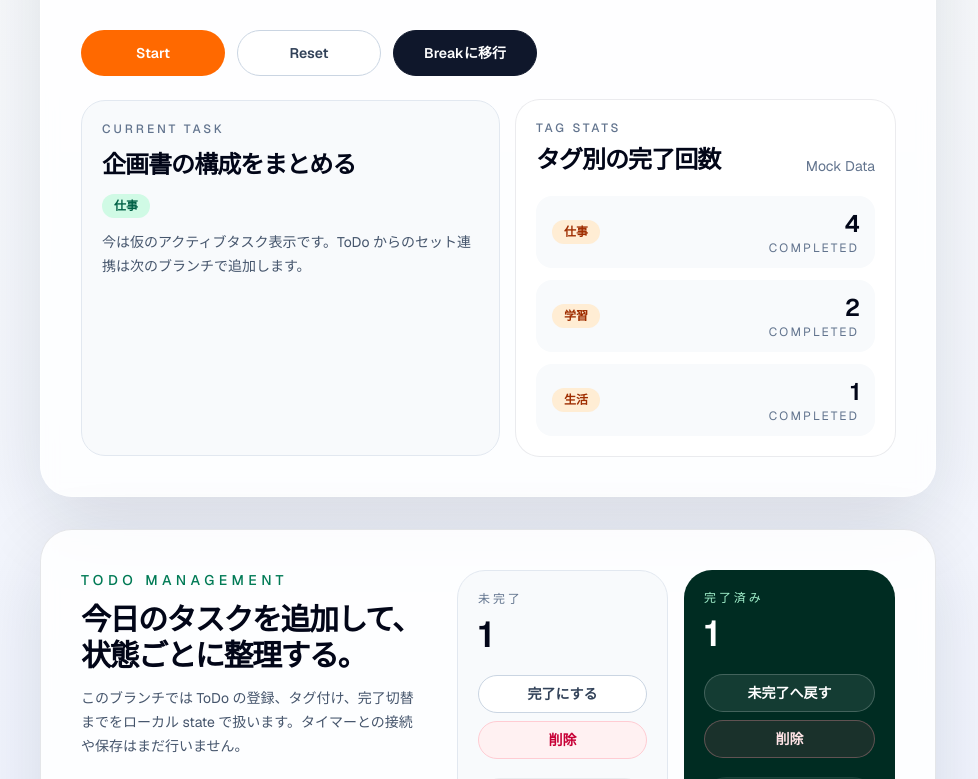
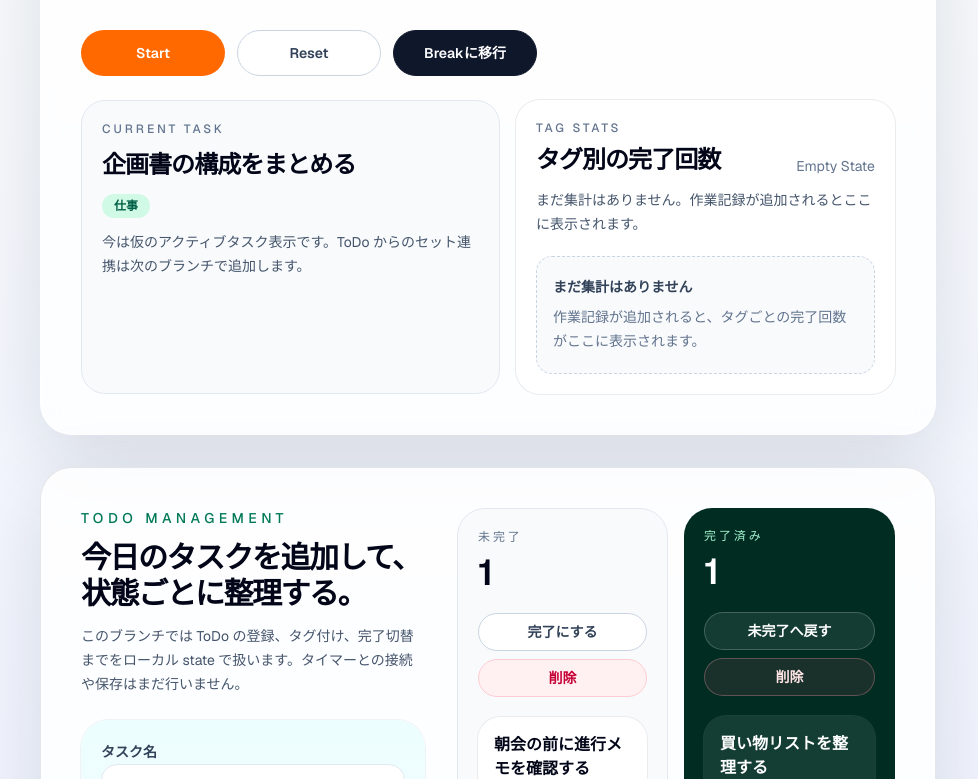
Before and after one commit to arakink/pomo-list, a Next.js app: page / in a window 1280 px wide. Shown: the part 761-1540 px from the top of the page, without its empty margins (24-1002 px from the left). Built offline with nearby package versions, Linux system fonts and the light colour scheme.

Commit message:
feat: タグ統計の初期状態を空にし、未設定タスクの表示を改善

```diff
--- a/components/timer-panel.tsx
+++ b/components/timer-panel.tsx
@@ -20,11 +20,7 @@ const mockCurrentTask: CurrentTask = {
   tag: "仕事",
 };
 
-const mockTagStats: TagStat[] = [
-  { tag: "仕事", completedCount: 4 },
-  { tag: "学習", completedCount: 2 },
-  { tag: "生活", completedCount: 1 },
-];
+const mockTagStats: TagStat[] = [];
 
 const modeLabels: Record<TimerMode, string> = {
   work: "Work",
@@ -65,6 +61,18 @@ function getCurrentTaskDescription(currentTask: CurrentTask | null) {
   return "今は仮のアクティブタスク表示です。ToDo からのセット連携は次のブランチで追加します。";
 }
 
+function getTagStatLabel(tag: string) {
+  return tag.trim() ? tag : "未設定";
+}
+
+function getTagStatsDescription(tagStats: TagStat[]) {
+  if (tagStats.length === 0) {
+    return "まだ集計はありません。作業記録が追加されるとここに表示されます。";
+  }
+
+  return "今は仮の統計表示です。タグ未設定のタスクは「未設定」として集計します。";
+}
+
 export function TimerPanel() {
   const [mode, setMode] = useState<TimerMode>("work");
   const [secondsLeft, setSecondsLeft] = useState(WORK_DURATION_SECONDS);
@@ -78,6 +86,7 @@ export function TimerPanel() {
   const nextMode = getNextMode(mode);
   const canStart = secondsLeft > 0;
   const currentTask = mockCurrentTask;
+  const tagStats = mockTagStats;
   const hasCurrentTask = currentTask !== null;
   const hasCurrentTaskTag = Boolean(currentTask?.tag.trim());
 
@@ -286,12 +295,16 @@ export function TimerPanel() {
           <p className="text-xs font-medium uppercase tracking-[0.24em] text-slate-500">
             Current Task
           </p>
-          {hasCurrentTask ? (
-            <div className="mt-3 space-y-3">
-              <p className="text-2xl font-semibold tracking-[-0.04em] text-slate-950">
-                {currentTask.title}
-              </p>
-              {hasCurrentTaskTag ? (
+          <div className="mt-3 space-y-3">
+            <p
+              className={`text-2xl font-semibold tracking-[-0.04em] ${
+                hasCurrentTask ? "text-slate-950" : "text-slate-400"
+              }`}
+            >
+              {hasCurrentTask ? currentTask.title : "未設定"}
+            </p>
+            {hasCurrentTask ? (
+              hasCurrentTaskTag ? (
                 <span className="inline-flex w-fit rounded-full bg-emerald-100 px-3 py-1 text-xs font-semibold text-emerald-800">
                   {currentTask.tag}
                 </span>
@@ -299,16 +312,16 @@ export function TimerPanel() {
                 <span className="inline-flex w-fit rounded-full border border-dashed border-slate-300 bg-white px-3 py-1 text-xs font-semibold text-slate-500">
                   未設定
                 </span>
-              )}
-              <p className="text-sm leading-6 text-slate-600">
-                {getCurrentTaskDescription(currentTask)}
-              </p>
-            </div>
-          ) : (
-            <p className="mt-3 text-sm leading-6 text-slate-500">
+              )
+            ) : (
+              <span className="inline-flex w-fit rounded-full border border-dashed border-slate-300 bg-white px-3 py-1 text-xs font-semibold text-slate-500">
+                未セット
+              </span>
+            )}
+            <p className="text-sm leading-6 text-slate-600">
               {getCurrentTaskDescription(currentTask)}
             </p>
-          )}
+          </div>
         </section>
 
         <section className="rounded-[1.5rem] bg-white p-5 ring-1 ring-slate-900/8">
@@ -321,19 +334,24 @@ export function TimerPanel() {
                 タグ別の完了回数
               </p>
             </div>
-            <p className="text-sm text-slate-500">Mock Data</p>
+            <p className="text-sm text-slate-500">
+              {tagStats.length > 0 ? "Mock Data" : "Empty State"}
+            </p>
           </div>
+          <p className="mt-3 text-sm leading-6 text-slate-600">
+            {getTagStatsDescription(tagStats)}
+          </p>
 
-          {mockTagStats.length > 0 ? (
+          {tagStats.length > 0 ? (
             <ul className="mt-5 space-y-3">
-              {mockTagStats.map((stat) => (
+              {tagStats.map((stat) => (
                 <li
-                  key={stat.tag}
+                  key={`${stat.tag || "untagged"}-${stat.completedCount}`}
                   className="flex items-center justify-between rounded-2xl bg-slate-50 px-4 py-3"
                 >
                   <div className="flex items-center gap-3">
                     <span className="inline-flex rounded-full bg-orange-100 px-3 py-1 text-xs font-semibold text-orange-800">
-                      {stat.tag}
+                      {getTagStatLabel(stat.tag)}
                     </span>
                   </div>
                   <div className="text-right">
@@ -348,9 +366,12 @@ export function TimerPanel() {
               ))}
             </ul>
           ) : (
-            <p className="mt-5 text-sm leading-6 text-slate-500">
-              まだ集計はありません。作業の記録連携は次のブランチで追加します。
-            </p>
+            <div className="mt-5 rounded-2xl border border-dashed border-slate-300 bg-slate-50 px-4 py-5">
+              <p className="text-sm font-semibold text-slate-700">まだ集計はありません</p>
+              <p className="mt-2 text-sm leading-6 text-slate-500">
+                作業記録が追加されると、タグごとの完了回数がここに表示されます。
+              </p>
+            </div>
           )}
         </section>
       </div>
```
